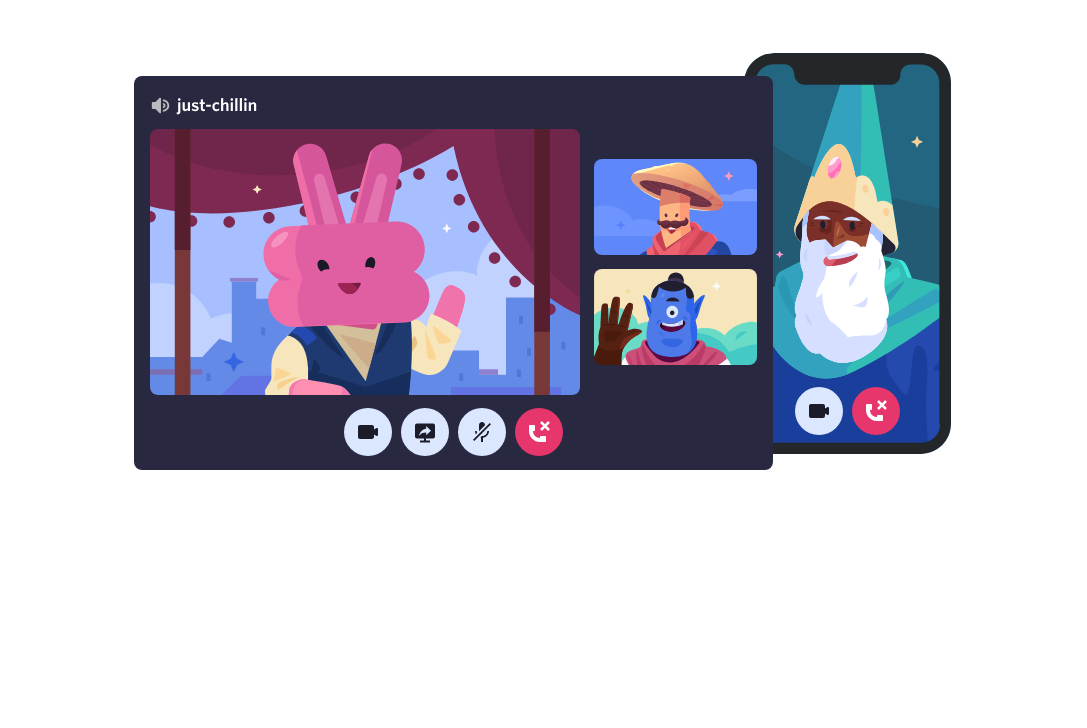
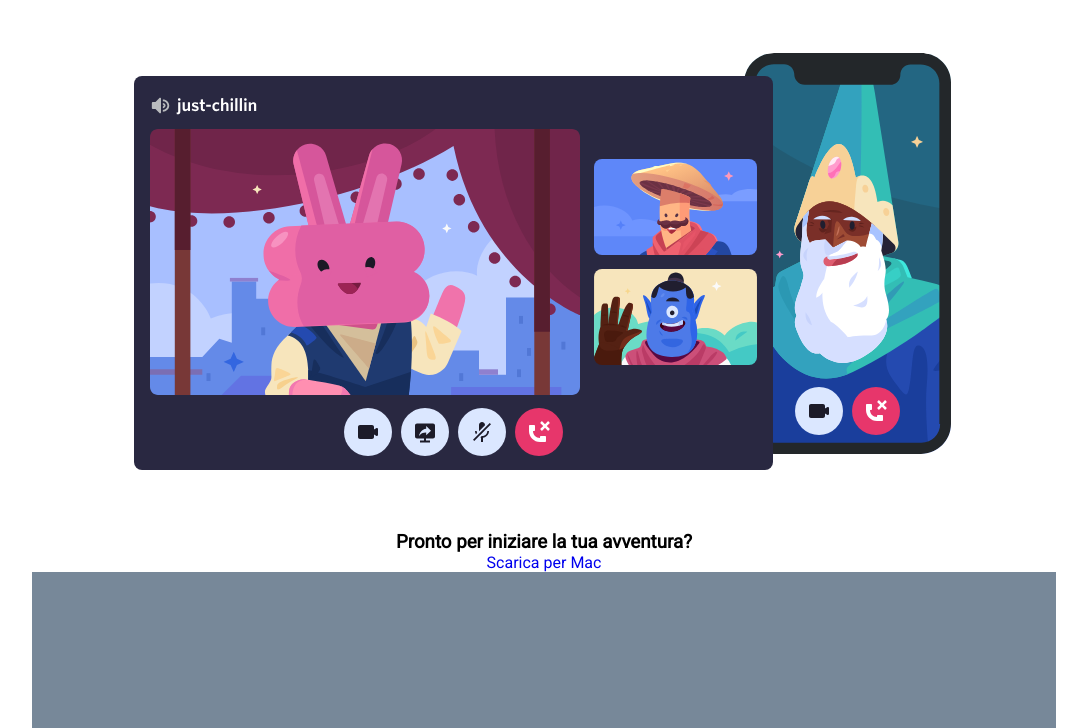
Before and after one commit to DiceglieA/htmlcss-discord, a plain HTML site: page index.html in a window 1280 px wide. Shown: the part 2214-2942 px from the top of the page, without its empty margins (96-1183 px from the left). Before the commit the page ends 2745 px from the top, so only its background shows below. Drawn offline with Linux system fonts and the light colour scheme.

Commit message:
start footer

```diff
--- a/css/style.css
+++ b/css/style.css
@@ -82,3 +82,21 @@ p {
 .second{
     flex-direction: row-reverse;
 }
+
+
+footer {
+    background-color: lightslategray;
+
+}
+.final-title {
+
+}
+
+
+.foot{
+
+}
+
+.column-list {
+    flex-basis: 20%;
+}
--- a/index.html
+++ b/index.html
@@ -91,9 +91,69 @@
             <img src="img/item4-big.svg" alt="section4">
         </section>
 
+        <section class="container-top final-title">
+        <h3>Pronto per iniziare la tua avventura?</h3>
+        <div><a href="www.discord.com">Scarica per Mac</a></div>
+        </section>
+
+    </main>
+
+    <footer class="container foot">
+        <div class="social-net">
 
 
-    </main>
+        </div>
+        <div class="column-list">
+            <ul>
+                <li></li>
+                <li></li>
+                <li></li>
+                <li></li>
+                <li></li>
+                <li></li>
+
+            </ul>
+        </div>
+        <div class="column-list">
+            <ul>
+                <li></li>
+                <li></li>
+                <li></li>
+                <li></li>
+                <li></li>
+                <li></li>
+            </ul>
+
+        </div>
+        <div class="column-list">
+            <ul>
+                <li></li>
+                <li></li>
+                <li></li>
+                <li></li>
+                <li></li>
+                <li></li>
+                <li></li>
+                <li></li>
+                <li></li>
+                <li></li>
+                <li></li>
+                <li></li>
+            </ul>
+        </div>
+        <div class="column-list">
+            <ul>
+                <li></li>
+                <li></li>
+                <li></li>
+                <li></li>
+                <li></li>
+                <li></li>
+            </ul>
+        </div>
+
+
+    </footer>
 
 
 </body>
```
